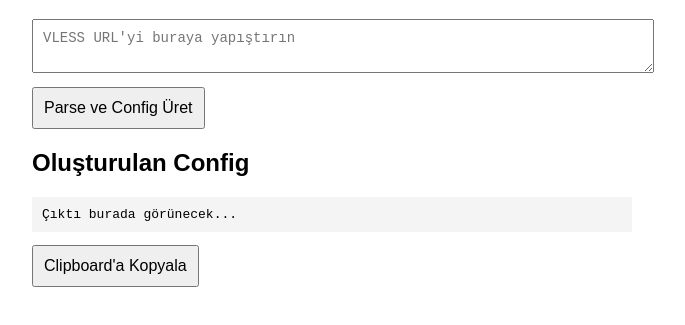
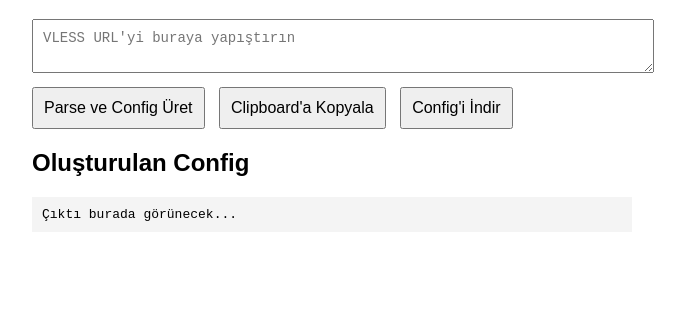
Before and after one commit to dikeckaan/mf910v-vless-setup, a plain HTML site: page index.html in a window 1280 px wide. Shown: the part 61-386 px from the top of the page, without its empty margins (308-993 px from the left). Drawn offline with Linux system fonts and the light colour scheme.

Commit message:
file generation added, next update will be language change

```diff
--- a/index.html
+++ b/index.html
@@ -23,6 +23,7 @@
             padding: 10px;
             font-size: 16px;
             cursor: pointer;
+            margin-right: 10px;
         }
         pre {
             background-color: #f4f4f4;
@@ -36,9 +37,10 @@
         <h1>VLESS Config Parser</h1>
         <textarea id="vlessUrl" placeholder="VLESS URL'yi buraya yapıştırın"></textarea>
         <button onclick="parseVLESS()">Parse ve Config Üret</button>
+        <button onclick="copyToClipboard()">Clipboard'a Kopyala</button>
+        <button onclick="downloadConfig()">Config'i İndir</button>
         <h2>Oluşturulan Config</h2>
         <pre id="configOutput">Çıktı burada görünecek...</pre>
-        <button onclick="copyToClipboard()">Clipboard'a Kopyala</button>
     </div>
     <script>
         let generatedConfig = '';
@@ -140,6 +142,21 @@
                     alert("Config panoya kopyalanamadı: " + err);
                 });
         }
+
+        function downloadConfig() {
+            if (!generatedConfig) {
+                alert("Henüz bir config oluşturulmadı!");
+                return;
+            }
+
+            const blob = new Blob([generatedConfig], { type: 'application/json' });
+            const url = URL.createObjectURL(blob);
+            const a = document.createElement('a');
+            a.href = url;
+            a.download = 'config.json';
+            a.click();
+            URL.revokeObjectURL(url);
+        }
     </script>
 </body>
 </html>
```
